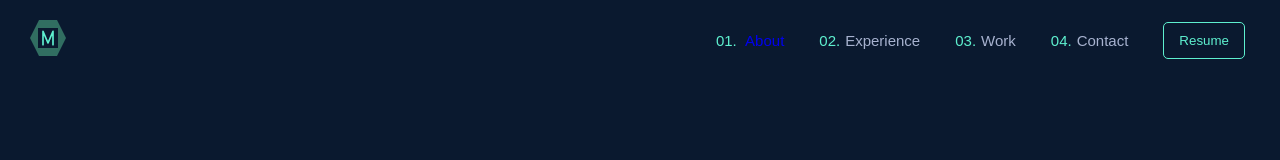
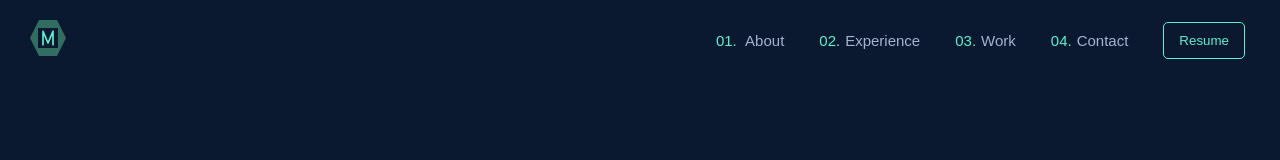
Before and after one commit to Mohamed-zakaria-coder/Portfolio, a React (Create React App) app: page /#/ in a window 1280 px wide. Shown: the top 160 px of the page. Built offline with nearby package versions, Linux system fonts and the light colour scheme; a web font is replaced by a local one.

Commit message:
links color

```diff
--- a/src/styles/navbar.css
+++ b/src/styles/navbar.css
@@ -28,11 +28,14 @@
 .navbar-content li {
   color: #a7b2cf;
 }
+.navbar-content li a, .navbar-content li a:visited {
+  color:#a7b2cf
+}
 .navbar-content button{
 
   cursor: pointer;
 }
-.navbar-content button a {
+.navbar-content button a{
   color: #a7b2cf;
 }
 .m-icon {
```
